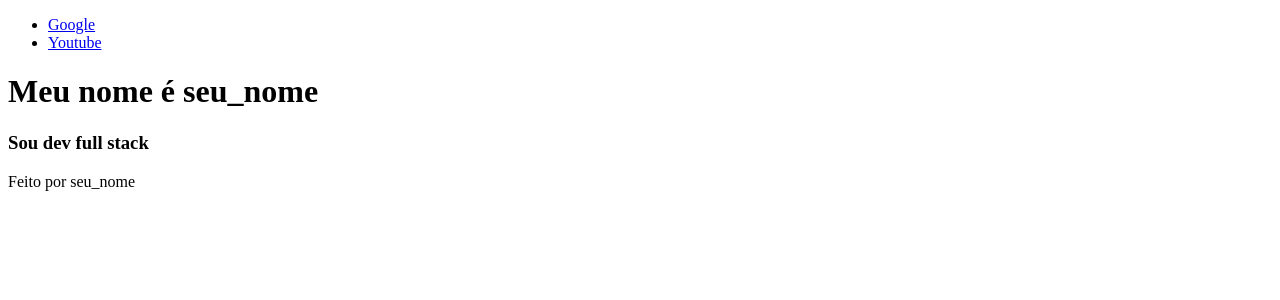
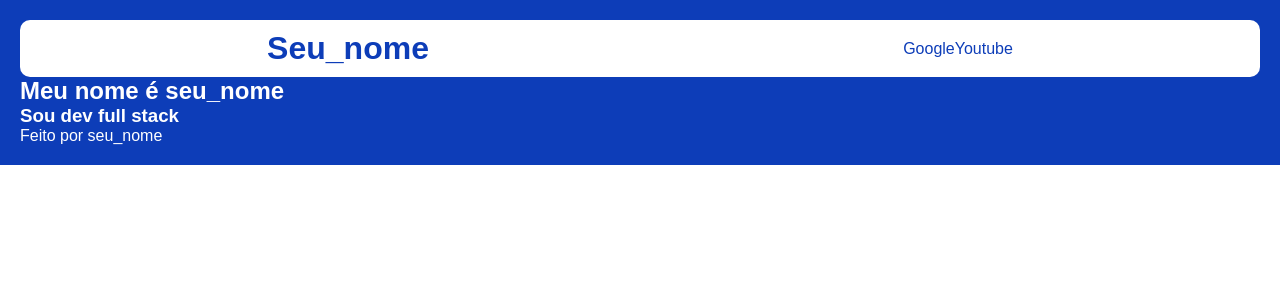
Before and after one commit to MariaLuizaVicentini/CursoReact-Ref-JulioCode, a React (Vite) app: page / in a window 1280 px wide. Shown: the top 300 px of the page. Built offline with nearby package versions, Linux system fonts and the light colour scheme.

Commit message:
feat: aprendendo como importar css e aplicar estilos nos componentes por meio de classes

```diff
--- /dev/null
+++ b/src/App.css
@@ -0,0 +1,11 @@
+* {
+    font-family: sans-serif;
+    padding: 0;
+    margin: 0;
+}
+
+.conteudo-principal {
+    background-color: rgb(13, 61, 184);
+    padding: 20px;
+    color: white;
+}
--- a/src/App.jsx
+++ b/src/App.jsx
@@ -1,17 +1,18 @@
 import Header from "./Header"
 import Conteudo from "./Conteudo"
+import "./App.css"
 
 function App(){
   return (
-    <>
+    <div className="conteudo-principal">
       <Header/>
       <Conteudo/>
       <footer>
-          <p>
-            Feito por seu_nome
-          </p>
+        <p>
+          Feito por seu_nome
+        </p>
       </footer>
-    </>
+    </div>
   )
 }
 
--- a/src/Conteudo.jsx
+++ b/src/Conteudo.jsx
@@ -3,7 +3,7 @@ import React from "react";
 function Conteudo(){
     return(
         <main>
-            <h1>Meu nome é seu_nome</h1>
+            <h2>Meu nome é seu_nome</h2>
             <h3>Sou dev full stack</h3>
         </main>
     )
--- /dev/null
+++ b/src/Header.css
@@ -0,0 +1,19 @@
+.links {
+    display: flex;
+    list-style-type: none;
+}
+
+.links a {
+    text-decoration: none;
+    color: rgb(13, 61, 184);
+}
+
+.header {
+    display: flex;
+    justify-content: space-around;
+    align-items: center;
+    color: rgb(13, 61, 184);
+    background-color: white;
+    padding: 10px;
+    border-radius: 10px;
+}
--- a/src/Header.jsx
+++ b/src/Header.jsx
@@ -1,9 +1,11 @@
 import React from "react"
+import "./Header.css"
 
 function Header(){
   return(
-    <header>
-      <ul>
+    <header className="header">
+      <h1>Seu_nome </h1>
+      <ul className="links">
         <li>
           <a href="https://google.com">
             Google
```
Also changed, not shown: 1 other file (tests, documents, lock files or other folders).
